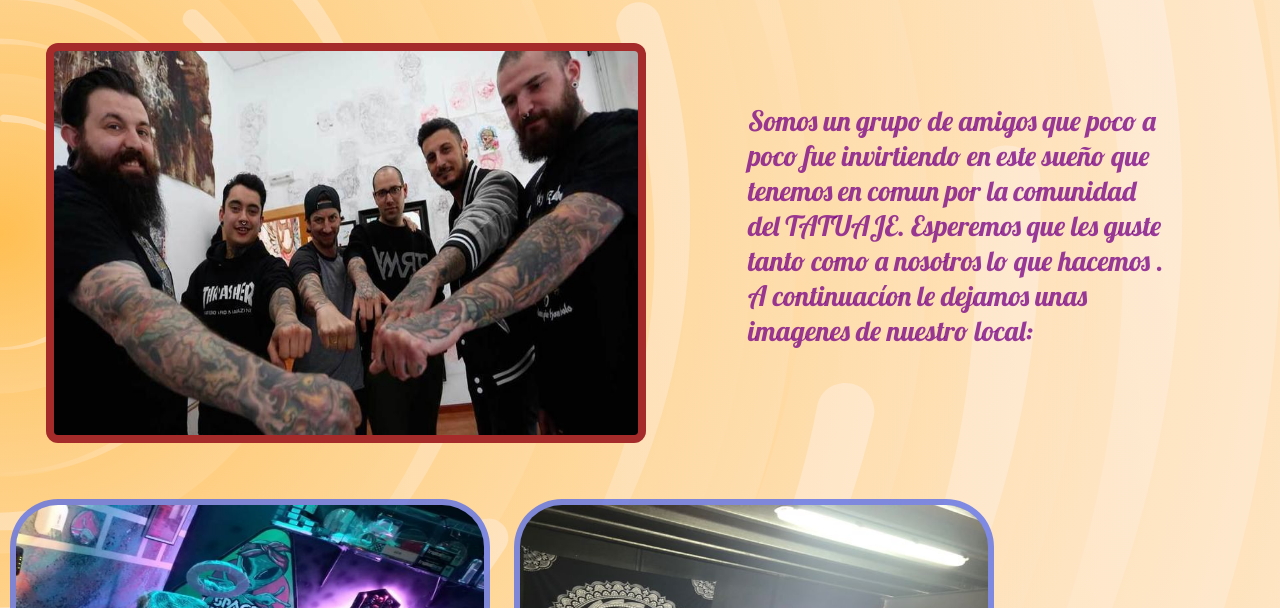
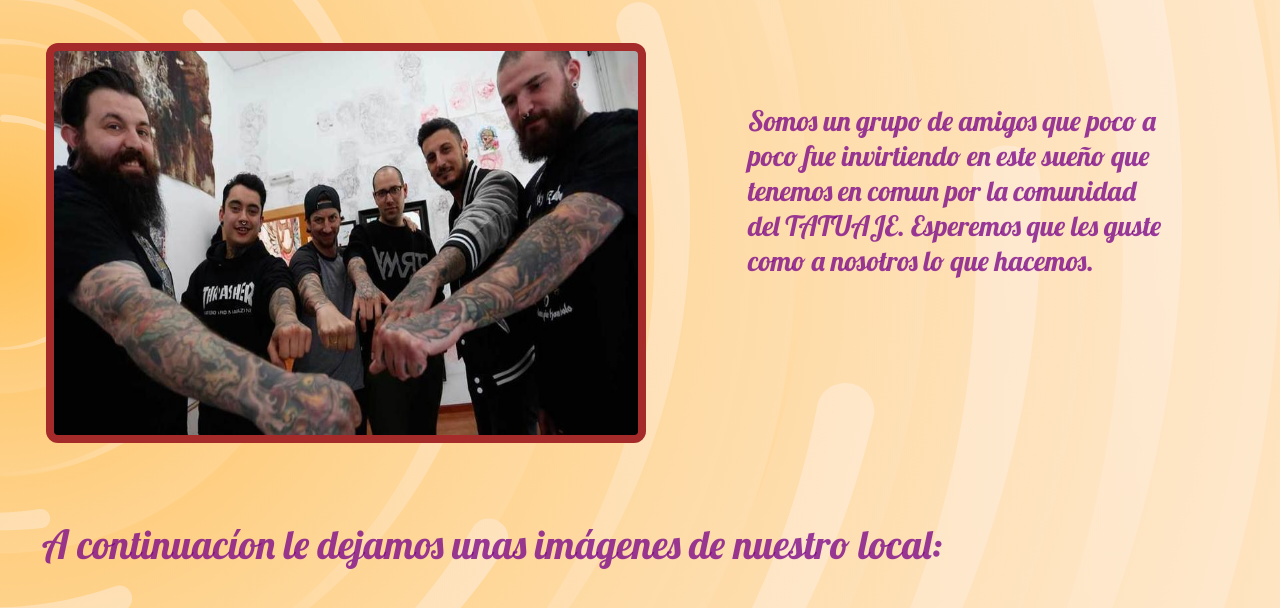
Before and after one commit to FedeCallejon/INK-Master-Tattoo, a website: page paginas/sobrenosotros.html in a window 1280 px wide. Shown: the part 328-936 px from the top of the page. Drawn offline with Linux system fonts and the light colour scheme; a web font is replaced by a local one.

Commit message:
errores de ortografia

```diff
--- a/paginas/sobrenosotros.html
+++ b/paginas/sobrenosotros.html
@@ -45,10 +45,14 @@
                 <p class="nosotros__texto">
                     Somos un grupo de amigos que poco a poco fue invirtiendo en este sueño que tenemos en comun por la
                     comunidad del TATUAJE.
-                    Esperemos que les guste tanto como a nosotros lo que hacemos .
-                    A continuacíon le dejamos unas imagenes de nuestro local:
+                    Esperemos que les guste como a nosotros lo que hacemos.
                 </p>
 
+            </div>
+            <div class="nuestrolocal">
+                <p>
+                    A continuacíon le dejamos unas imágenes de nuestro local:
+                </p>
             </div>
 
         </section>
--- a/scss/estilos.scss
+++ b/scss/estilos.scss
@@ -192,6 +192,17 @@ p{
     padding: 70px;
     border-color: rgb(7, 7, 7);
 }
+}
+.nuestrolocal{
+    display: flex;
+    justify-items: center;
+    align-items: center;
+    font-family: 'Lobster', cursive;
+    font-size: 40px;
+    color: $color-primario;
+    margin: 10px 12px 2px 12px;
+    padding: 30px;
+    border-color: rgb(7, 7, 7);
 }
 
 
```
Also changed, not shown: index.html (+6 -7 lines), paginas/contacto.html (+1 -1 lines), css/estilos.css.
